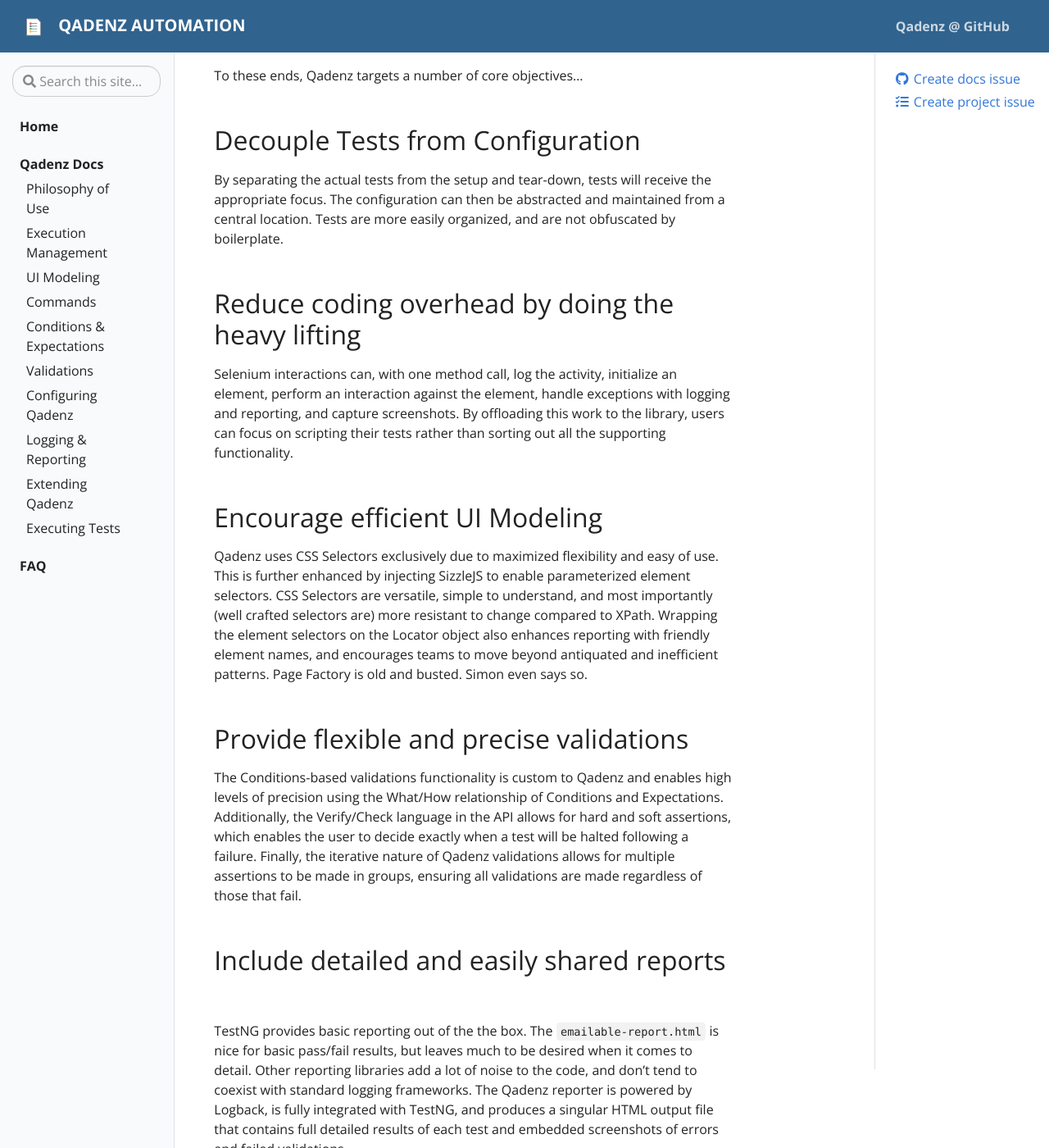
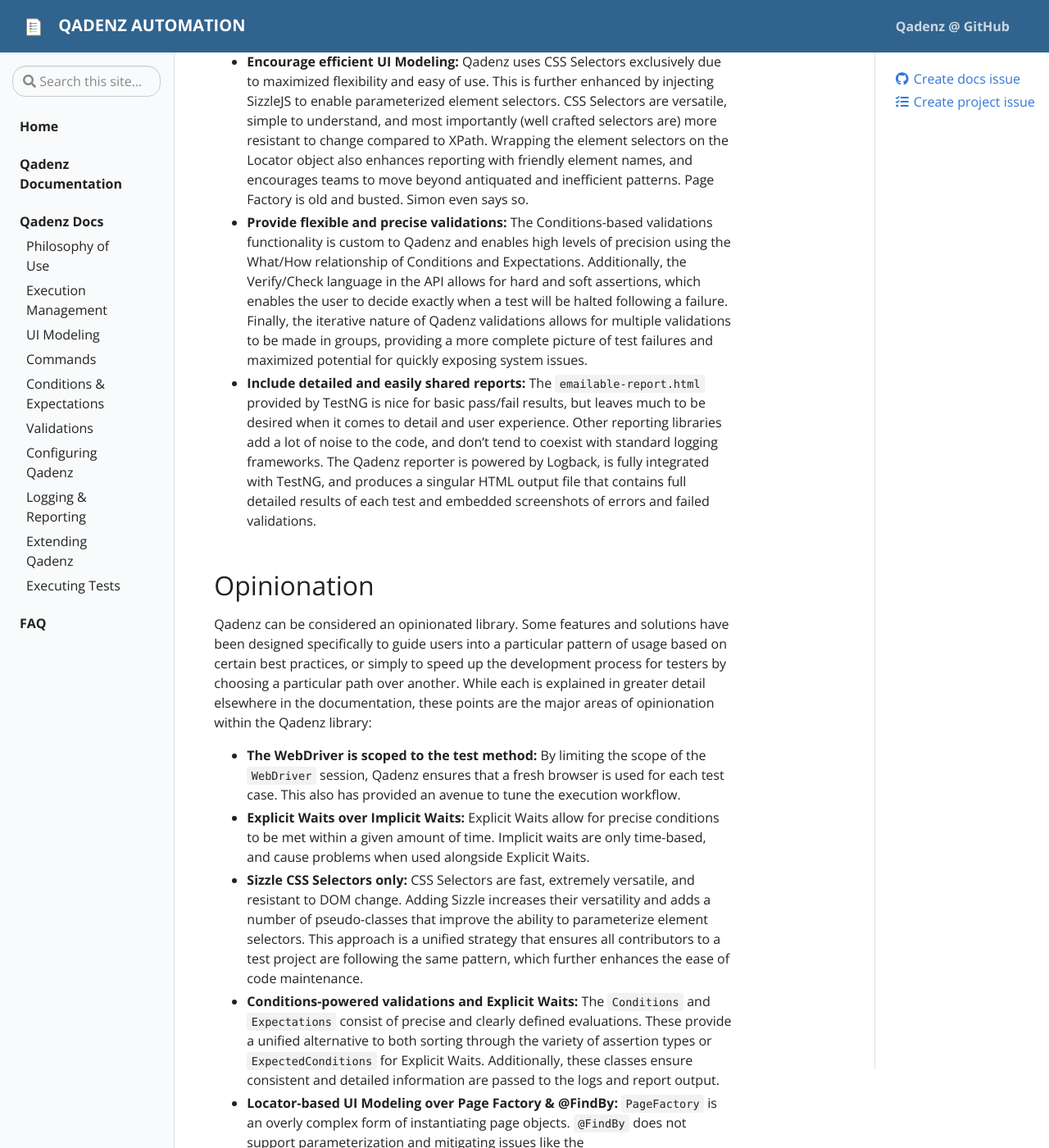
Before and after one commit to qadenz/qadenz.github.io, a Jekyll site: the page built from _docs/philosophy-of-use.md, in a window 1280 px wide and 1400 px high, scrolled down 1074 px. Shown: the whole window at 82% size. Built offline with Jekyll 4.4.1, drawn with Linux system fonts in a browser that asks for light colours; some of the changed text lies outside the part shown.

Commit message:
Moved philosophy of use content to docs page

```diff
--- a/_data/toc.yml
+++ b/_data/toc.yml
@@ -1,15 +1,17 @@
 - title: Home
   url: index
+- title: Qadenz Documentation
+  url: "docs/philosophy-of-use"
 - title: Qadenz Docs
   url: "docs"
   links:
     - title: Philosophy of Use
-      url: "docs#philosophy-of-use"
-      children:
-        - title: Objectives
-          url: "docs#objectives"
-        - title: Opinionation
-          url: "docs#opinionation"
+      url: "docs/philosophy-of-use"
+      #children:
+        #- title: Objectives
+          #url: "docs#objectives"
+        #- title: Opinionation
+          #url: "docs#opinionation"
     - title: Execution Management
       url: "docs#execution-management"
       children:
--- a/_docs/philosophy-of-use.md
+++ b/_docs/philosophy-of-use.md
@@ -4,38 +4,32 @@ tags:
 description: Understanding Qadenz
 ---
 
-# That space between...
+## **Philosophy of Use**
 
-Very seldom will teams forge forward with writing tests using raw Selenium, joined with a unit testing framework and perhaps a data library (JDBC, Apache POI, etc). They might even have a basic Page Object model in place to abstract repeated code. At best, and most rarely, this type of team is typically running like an extremely well oiled machine with highly disciplined developers writing detailed code with a consistent implementation. Usually, this type of team may be in a Wild West environment where anything goes as far as design, and little attention is paid to things like maintenance. More than likely, a this type of team may very well be plowing full steam toward a brick wall, and may not realize it.
+The role in a test automation project of an intermediate API that wraps frameworks such as Selenium and TestNG is far from uncommon. Many teams realize the importance of an API layer for these underlying tools as a means of simply abstracting common code and building re-usable components for frequently utilized features of the base frameworks. Some teams will take this a step further and design a wrapper layer that works to unify the development approach and adopted design patterns within the test project, thus answering the question "What is the best way for **our team** to implement these tools?".
 
-The concept of a wrapper-layer to unify the implementation of underlying tools within a test automation environment is nothing new. Fortunately, most teams come to realize that frameworks like Selenium, TestNG or even JUnit, are indeed open ended frameworks designed as such very intentionally to allow it's users to tailor their implementation of these tools to their own needs.
-
-This commonly leads many teams to design even a basic wrapper-layer for the sake of convenience alone, simply to reduce the coding effort. Some will take the time to answer the question "What is the best way for **our team** to implement these tools?" It's not uncommon for teams to build out a custom toolset at this layer and over time see a varied degree of success. It's certainly not uncommon for consulting companies and managed services vendors to offer their own "framework" to their clients as either a value-add or a means of retaining clients for a longer term via maintenance contracts, again with varied degrees of success on the long term.
+It's certainly not uncommon for teams to implement such a solution. We as testers frequently find ourselves in fast-paced and ever-evolving environments. Designing, building, and importantly, maintaining an API such as this can be as significant an effort as keeping up with the demands for expanding test coverage.
 
 At the end of the day, it becomes about development efficiency and code maintainability. How quickly can we automate this next block of tests? Is the tooling reliable enough to ensure repeatable executions? Are the implementation details tribal knowledge, or is the code clear enough that a new developer can easily and quickly ramp up for maintenance? If the answers to these questions leads to increased efficiency and improved maintainability, then the investment in these tools becomes quite worthwhile.
 
-# The Qadenz Philosophy of Use
+Qadenz is built to satisfy the need for such tool-set, and allow testers to focus on the more important task... build tests quickly.
 
-Qadenz was designed to exist on top of tools like Java, Selenium, TestNG, and Hamcrest, to provide one way of implementing these tools in a meaningful and beneficial way to the test project it powers. This ensures all the contributors to a test project are making the same design considerations in their tests, following the same coding patterns, and ultimately writing cleaner and more manageable tests.
+## Objectives
 
-To these ends, Qadenz targets a number of core objectives...
+To this end, Qadenz targets a number of core objectives...
 
-## Decouple Tests from Configuration
+- **Drive easy to read tests with a clearly worded API:** Simply, readable code is manageable code. Everything from the API syntax to the logging and reporting output has been carefully chosen to maximize readability and to be a simple to understand as possible.
+- **Reduce coding overhead by doing the heavy lifting:** Selenium interactions with Qadenz can, with one method call, log the activity, initialize an element, perform an interaction against the element, handle exceptions with logging and reporting, and capture screenshots. By offloading this work to the library, users can focus on scripting their tests rather than sorting out all the supporting functionality.
+- **Encourage efficient UI Modeling:** Qadenz uses CSS Selectors exclusively due to maximized flexibility and easy of use. This is further enhanced by injecting SizzleJS to enable parameterized element selectors. CSS Selectors are versatile, simple to understand, and most importantly (well crafted selectors are) more resistant to change compared to XPath. Wrapping the element selectors on the Locator object also enhances reporting with friendly element names, and encourages teams to move beyond antiquated and inefficient patterns. Page Factory is old and busted. Simon even says so.
+- **Provide flexible and precise validations:** The Conditions-based validations functionality is custom to Qadenz and enables high levels of precision using the What/How relationship of Conditions and Expectations. Additionally, the Verify/Check language in the API allows for hard and soft assertions, which enables the user to decide exactly when a test will be halted following a failure. Finally, the iterative nature of Qadenz validations allows for multiple validations to be made in groups, providing a more complete picture of test failures and maximized potential for quickly exposing system issues.
+- **Include detailed and easily shared reports:** The `emailable-report.html` provided by TestNG is nice for basic pass/fail results, but leaves much to be desired when it comes to detail and user experience. Other reporting libraries add a lot of noise to the code, and don't tend to coexist with standard logging frameworks. The Qadenz reporter is powered by Logback, is fully integrated with TestNG, and produces a singular HTML output file that contains full detailed results of each test and embedded screenshots of errors and failed validations.
 
-By separating the actual tests from the setup and tear-down, tests will receive the appropriate focus. The configuration can then be abstracted and maintained from a central location. Tests are more easily organized, and are not obfuscated by boilerplate.
+## Opinionation
 
-## Reduce coding overhead by doing the heavy lifting
+Qadenz can be considered an opinionated library. Some features and solutions have been designed specifically to guide users into a particular pattern of usage based on certain best practices, or simply to speed up the development process for testers by choosing a particular path over another. While each is explained in greater detail elsewhere in the documentation, these points are the major areas of opinionation within the Qadenz library:
 
-Selenium interactions can, with one method call, log the activity, initialize an element, perform an interaction against the element, handle exceptions with logging and reporting, and capture screenshots. By offloading this work to the library, users can focus on scripting their tests rather than sorting out all the supporting functionality.
-
-## Encourage efficient UI Modeling
-
-Qadenz uses CSS Selectors exclusively due to maximized flexibility and easy of use. This is further enhanced by injecting SizzleJS to enable parameterized element selectors. CSS Selectors are versatile, simple to understand, and most importantly (well crafted selectors are) more resistant to change compared to XPath. Wrapping the element selectors on the Locator object also enhances reporting with friendly element names, and encourages teams to move beyond antiquated and inefficient patterns. Page Factory is old and busted. Simon even says so.
-
-## Provide flexible and precise validations
-
-The Conditions-based validations functionality is custom to Qadenz and enables high levels of precision using the What/How relationship of Conditions and Expectations. Additionally, the Verify/Check language in the API allows for hard and soft assertions, which enables the user to decide exactly when a test will be halted following a failure. Finally, the iterative nature of Qadenz validations allows for multiple assertions to be made in groups, ensuring all validations are made regardless of those that fail.
-
-## Include detailed and easily shared reports
-
-TestNG provides basic reporting out of the the box. The `emailable-report.html` is nice for basic pass/fail results, but leaves much to be desired when it comes to detail. Other reporting libraries add a lot of noise to the code, and don't tend to coexist with standard logging frameworks. The Qadenz reporter is powered by Logback, is fully integrated with TestNG, and produces a singular HTML output file that contains full detailed results of each test and embedded screenshots of errors and failed validations.
+- **The WebDriver is scoped to the test method:** By limiting the scope of the `WebDriver` session, Qadenz ensures that a fresh browser is used for each test case. This also has provided an avenue to tune the execution workflow.
+- **Explicit Waits over Implicit Waits:** Explicit Waits allow for precise conditions to be met within a given amount of time. Implicit waits are only time-based, and cause problems when used alongside Explicit Waits.
+- **Sizzle CSS Selectors only:** CSS Selectors are fast, extremely versatile, and resistant to DOM change. Adding Sizzle increases their versatility and adds a number of pseudo-classes that improve the ability to parameterize element selectors. This approach is a unified strategy that ensures all contributors to a test project are following the same pattern, which further enhances the ease of code maintenance.
+- **Conditions-powered validations and Explicit Waits:** The `Conditions` and `Expectations` consist of precise and clearly defined evaluations. These provide a unified alternative to both sorting through the variety of assertion types or `ExpectedConditions` for Explicit Waits. Additionally, these classes ensure consistent and detailed information are passed to the logs and report output.
+- **Locator-based UI Modeling over Page Factory & @FindBy:** `PageFactory` is an overly complex form of instantiating page objects. `@FindBy` does not support parameterization and mitigating issues like the `StaleElementReferenceException` requires additional code in order to tune and make reliable for a given web application. Locators support parameterization, provide a context-friendly element name for the logs, and a reference to a UI element that is later used by the `WebCommander` or `WebInspector` to initialize an element at the appropriate time of use.
```
